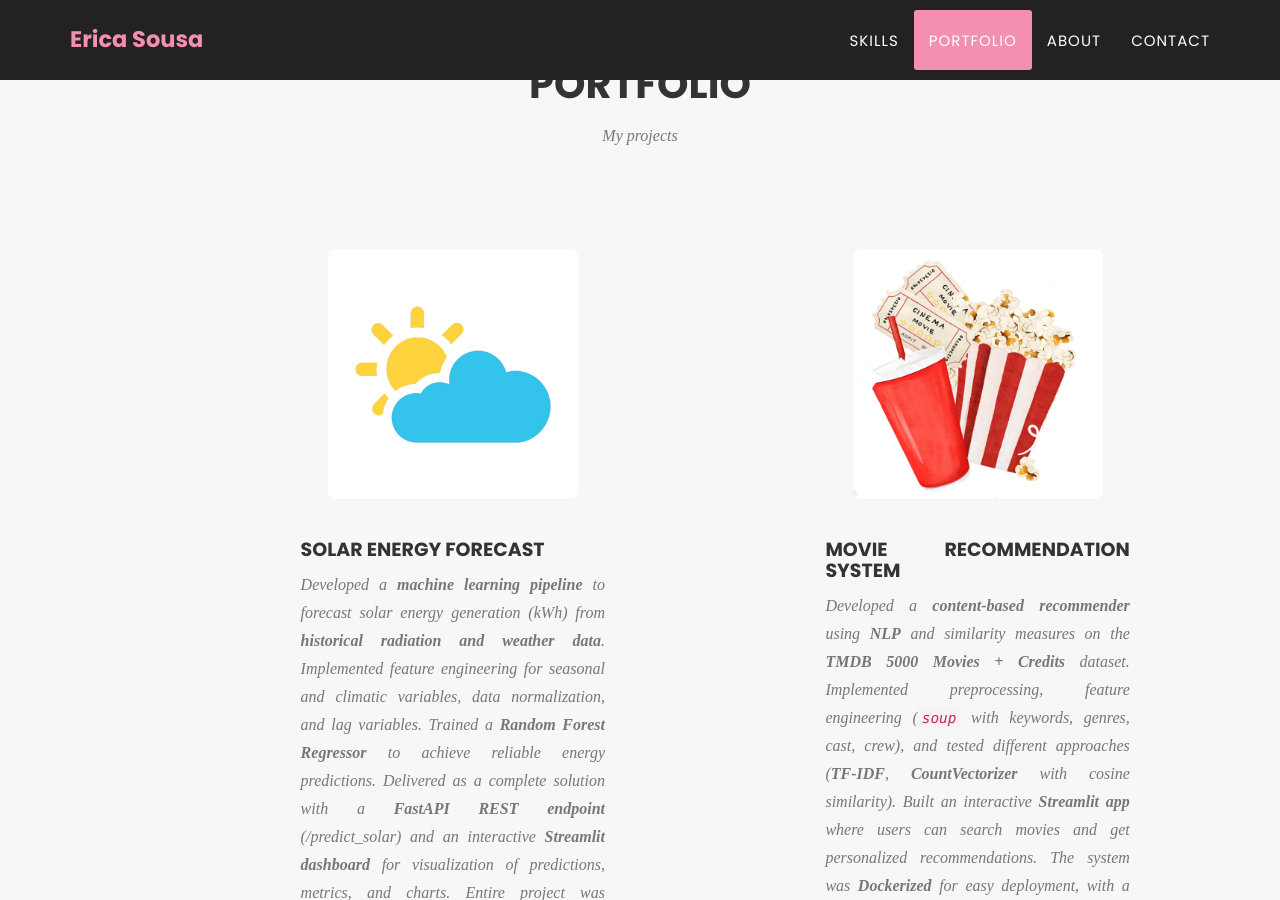
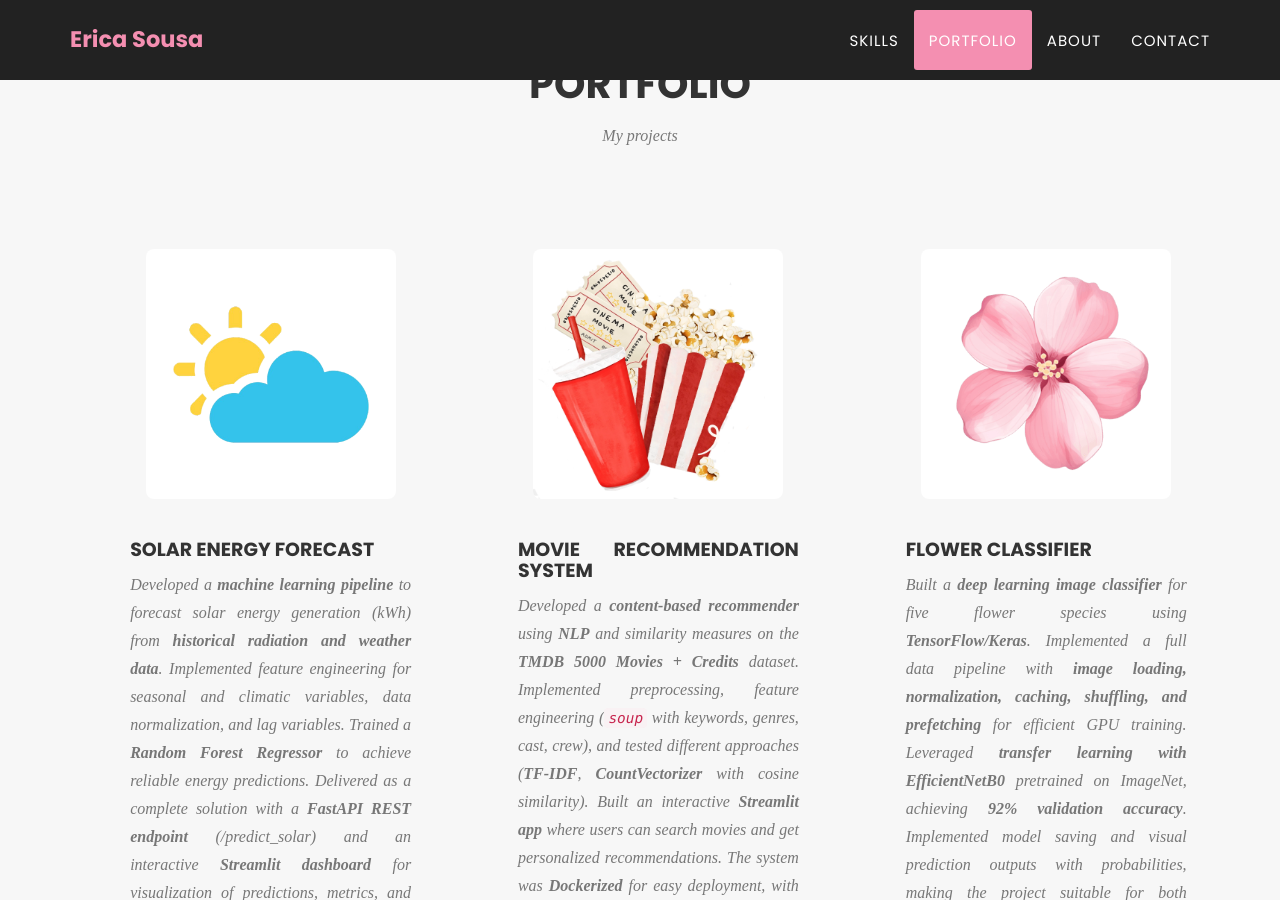
Before and after one commit to ericasousaa/EricaSousa, a Jekyll site: the page built from index.html, in a window 1280 px wide and 900 px high, scrolled down 2167 px. Built offline with Jekyll 4.4.1, drawn with Linux system fonts in a browser that asks for light colours; some web fonts are replaced.

Commit message:
Update agency.css

```diff
--- a/_includes/css/agency.css
+++ b/_includes/css/agency.css
@@ -448,8 +448,8 @@ section h3.section-subheading {
 
 /* Cada card ocupa ~30% (3 por linha em telas grandes) */
 #portfolio .portfolio-item {
-    flex: 1 1 32%;
-    max-width: 32%;
+    flex: 1 1 30%;
+    max-width: 30%;
     margin: 0;
     box-sizing: border-box;
 }
```
